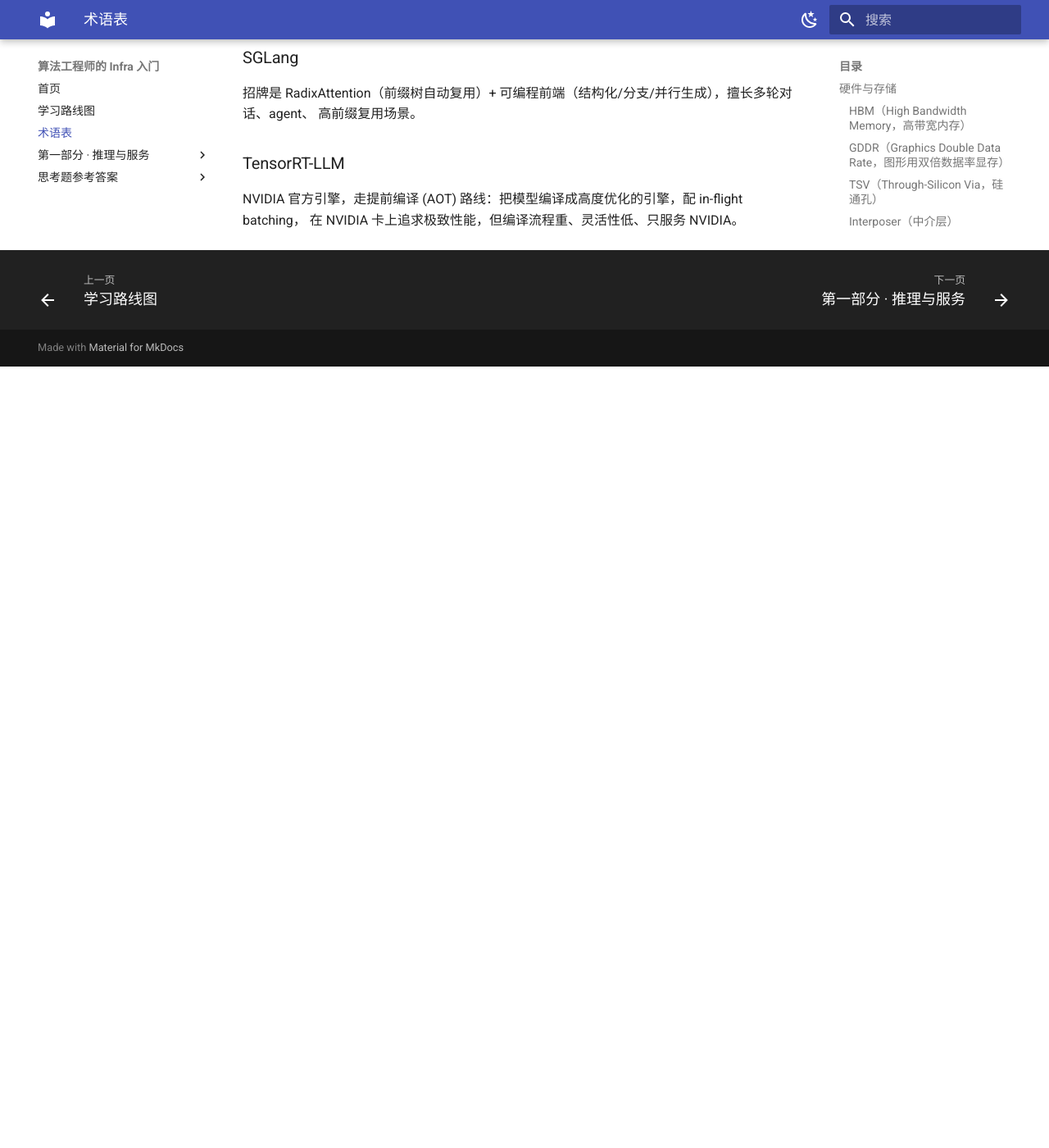
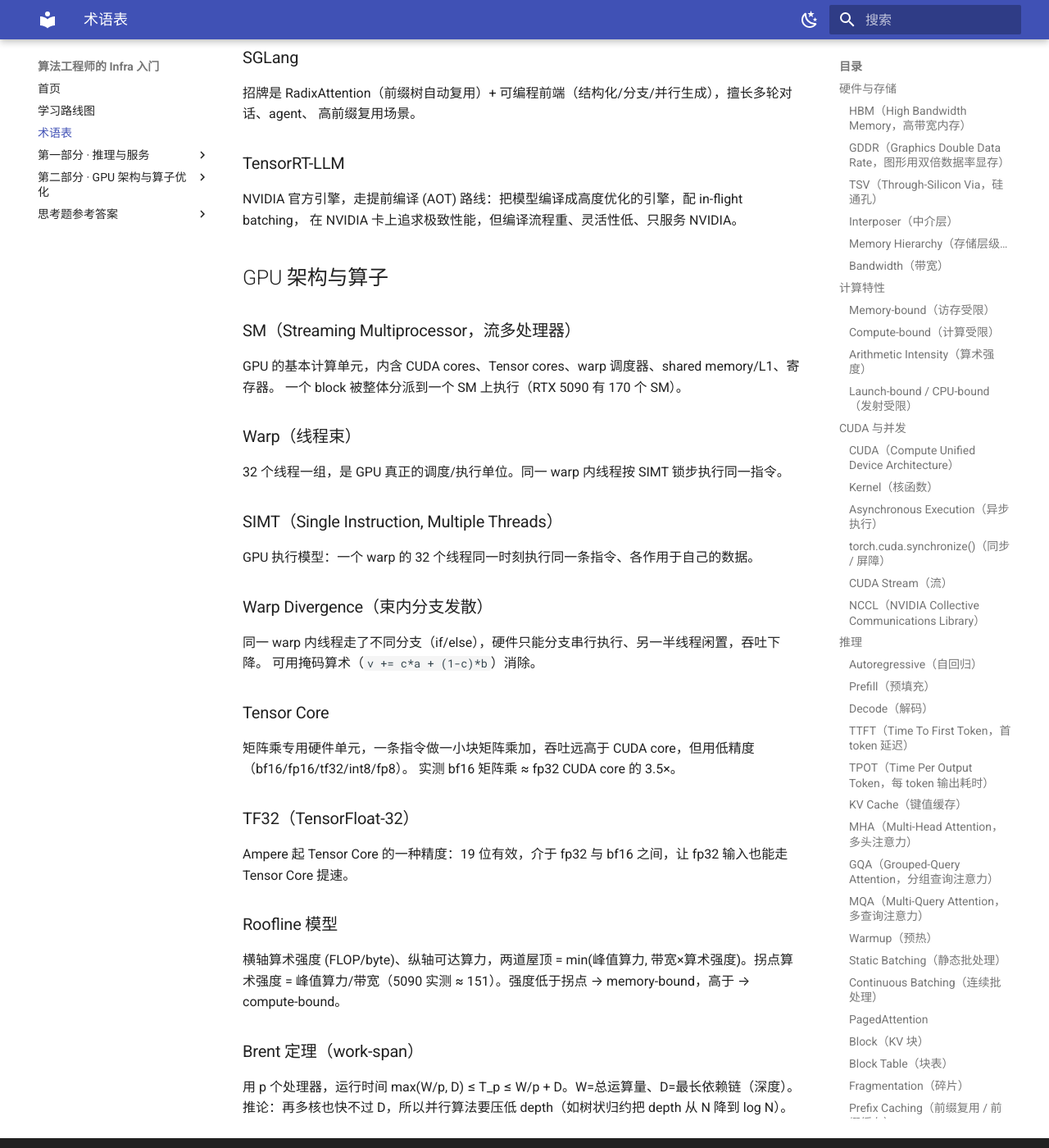
Before and after one commit to H-Jett/InfraLearning, an MkDocs documentation site: the page built from docs/glossary.md, in a window 1280 px wide and 1400 px high, scrolled down 7087 px. Shown: the whole window at 82% size. Built offline with MkDocs 1.6.1 and Material for MkDocs 9.7.7, drawn with Linux system fonts in a browser that asks for light colours; before the commit the page ends 7534 px from its top, so only the background shows below that.

Commit message:
第二部分开篇+第10章 GPU架构:SM/warp/SIMT/Tensor Core(bf16 3.5x实测)/roofline(拐点151)/Brent定理+答案册/术语
Co-Authored-By: Claude Opus 4.8 (1M context) <noreply@anthropic.com>

````diff
--- /dev/null
+++ b/docs/chapters/02-gpu-kernels/00-intro.md
@@ -0,0 +1,31 @@
+# 第二部分 · GPU 架构与算子优化
+
+> 本部分导读。★ 这是你的核心目标之一：**优化算子 (kernel)**。
+
+## 这一部分讲什么
+
+第一部分我们学会了"用"推理引擎。但引擎的速度，归根到底来自它底下一个个**算子 (kernel)** 跑得够快。
+这一部分带你**下钻到硬件和 kernel 层**：GPU 到底怎么执行、怎么读一个 kernel、怎么写一个 kernel、
+怎么把它优化到接近硬件极限。
+
+## 为什么算法工程师也要懂这一层
+
+- **看懂**：FlashAttention、PagedAttention 这些"魔法"，本质都是 kernel 层的优化，懂了才不神秘；
+- **会调**：训练/推理卡住时，能用 profiler 定位到是哪个 kernel、卡在算力还是带宽；
+- **能写**：需要的算子框架没有、或不够快时，能自己用 Triton/CUDA 写一个融合算子（这正是第六部分实战）。
+
+## 章节地图
+
+- **第 10 章**：GPU 架构（SM/warp/Tensor Core/roofline/Brent's Theorem）——硬件地基。
+- **第 11–13 章**：CUDA 编程模型、性能分析 (Nsight)、算子优化基本功（访存合并、bank conflict、
+  向量化、register spill、warp divergence）。
+- **第 14–15 章**：**手撕经典 kernel**——reduction/softmax/layernorm/elementwise（①），
+  sgemm/transpose/scan/stream-compaction/top-k（②）。
+- **第 16–17 章**：Triton 实战、**手撕 FlashAttention**。
+- **第 18–19 章**：低精度算子 (INT8/FP8 GEMM)、Nvidia 现代 kernel 栈 (TMA/CUTLASS/CuTe)。
+
+## 学习方式
+
+比第一部分更"硬核"、更贴近底层，但仍是「概念 → 思考题 → 真机代码」。需要 GPU；会真的写和跑 kernel。
+
+准备好了就从[第 10 章](10-gpu-arch.md)开始。
--- /dev/null
+++ b/docs/chapters/02-gpu-kernels/10-gpu-arch.md
@@ -0,0 +1,234 @@
+# 第 10 章 GPU 架构深入
+
+> 本章目标：搞清 GPU 怎么组织和执行计算（SM / warp / SIMT / Tensor Core），把第 1 章的
+> memory/compute-bound 升级成定量的 **roofline** 模型，并用 **Brent 定理**理解并行加速的上限。
+> 数据在 RTX 5090 上实测。
+
+## 10.1 GPU vs CPU：吞吐 vs 延迟
+
+- **CPU**：少数几个很强的核，深流水线、大缓存、复杂分支预测——为**降低单个任务的延迟**而生。
+- **GPU**：成千上万个简单核，弱单核但极多、极宽——为**最大化总吞吐**而生：靠海量线程并行，
+  用"切换到别的线程"来掩盖访存延迟。
+
+所以 GPU 的思维是：**别怕延迟，用足够多的并行把它藏起来**。这也是它适合大规模张量计算的原因。
+
+## 10.2 执行层级：GPU → SM → warp → thread
+
+```
+GPU
+ └─ SM（Streaming Multiprocessor，流多处理器；RTX 5090 有 170 个）
+     ├─ 若干 warp 调度器、CUDA cores、Tensor cores
+     ├─ shared memory / L1（片上，快）
+     └─ 寄存器堆
+```
+
+软件侧你写的是 **grid → block → thread**：
+
+- 一个 **block（线程块）** 被整体分派到**一个 SM** 上执行；
+- block 里的线程按 **32 个一组**切成 **warp（线程束）**；
+- **warp 是 GPU 真正的调度/执行单位**。
+
+## 10.3 SIMT 与 warp divergence
+
+GPU 的执行模型叫 **SIMT (Single Instruction, Multiple Threads)**：**一个 warp 里的 32 个线程，
+在同一时刻执行同一条指令**（各自作用在自己的数据上），像 32 条锁步前进的车。
+
+问题来了——**warp divergence（束内分支发散）**：
+
+```c
+if (cond) { A(); }   // warp 里一部分线程 cond 为真
+else      { B(); }   // 另一部分为假
+```
+
+同一个 warp 里既有走 A 又有走 B 的线程，但硬件一次只能发一条指令。于是它**先让走 A 的线程执行、
+走 B 的线程闲置（masked off），再反过来**——两个分支**串行**跑，warp 的有效吞吐直接减半。
+
+> 优化启示：**让同一 warp 内的线程尽量走同一条路**。第 14 章会用"用掩码算术代替分支"的技巧消除它，
+> 例如 `v += cond*a + (1-cond)*b`。
+
+## 10.4 Tensor Core：矩阵乘的专用单元
+
+普通 **CUDA core** 一次做一个标量乘加。**Tensor Core** 是专门的硬件单元，**一条指令做一小块矩阵的
+乘加**（如 16×16），吞吐远高于 CUDA core——但只服务矩阵乘那类运算，且用低精度（bf16/fp16/tf32/int8/fp8）。
+
+RTX 5090 实测同一个 8192³ 矩阵乘：
+
+| 精度 / 单元 | TFLOPS | 相对 fp32 |
+|------------|-------:|---------:|
+| fp32（CUDA core） | 67.2  | 1.0× |
+| TF32（Tensor Core） | 113.6 | 1.7× |
+| bf16（Tensor Core） | 236.7 | **3.5×** |
+
+**同样的矩阵乘，换到 Tensor Core + 低精度，快 3.5 倍。** 这就是为什么训练/推理都往 bf16/fp8 上走，
+也是第 18 章低精度算子的硬件基础。
+
+## 10.5 Roofline 模型：memory/compute-bound 的定量版
+
+第 1 章我们定性说过 memory-bound / compute-bound。**Roofline** 把它画成一张图：
+
+- 横轴：**算术强度**（arithmetic intensity，FLOP/byte）；
+- 纵轴：**能达到的算力**（FLOP/s）；
+- 两道"屋顶"：水平线 = **峰值算力**；斜线 = **带宽 × 算术强度**。
+- 实际能达到的 = `min(峰值算力, 带宽 × 算术强度)`。
+
+两道屋顶的交点叫 **ridge point（拐点）**：
+
+> **拐点算术强度 = 峰值算力 ÷ 带宽**
+
+RTX 5090 实测：峰值 bf16 ≈ 236 TFLOPS，带宽 ≈ 1570 GB/s → **拐点 ≈ 151 FLOP/byte**。
+
+- 算术强度 **< 151** → 落在斜线上 → **memory-bound**（如 decode，强度 ≈ 1，远在左边）；
+- 算术强度 **> 151** → 落在水平线上 → **compute-bound**（如大矩阵乘）。
+
+**这就是第 1 章判据的定量版本**：不再是"感觉卡在搬数据"，而是算出算术强度，和拐点比大小。
+
+## 10.6 Brent 定理：并行加速的上限
+
+写并行 kernel（尤其 reduction/scan）前要懂一个基本极限。定义：
+
+- **Work（W）**：总运算量（串行做要多少步）；
+- **Span / Depth（D）**：最长依赖链（哪怕无限多核，也必须一步步走完的那条链）。
+
+**Brent 定理**：用 p 个处理器，运行时间 T_p 满足
+
+> **max(W/p, D) ≤ T_p ≤ W/p + D**
+
+两个推论：
+
+1. **再多核也快不过 D**：加速的下限被最长依赖链锁死；
+2. 所以并行算法要**尽量压低 D**。
+
+例子：对 N 个数求和。
+
+- **顺序累加**：W = N-1，但依赖链 D = N-1（每步依赖上一步）→ 再多核也是 O(N)；
+- **树状归约**：两两相加、层层折半，W 还是 N-1，但 D = log₂N → 给足够核，O(log N)。
+
+**同样的 work，树状把 depth 从 N 压到 log N，这才是并行的关键。** 第 14 章手撕 reduction 就是在实践这一点。
+
+## 10.7 思考题
+
+1. 实测里 bf16 矩阵乘比 fp32 快 3.5×，主要是靠什么？（两个原因）
+2. 某个运算的算术强度是 10 FLOP/byte，在这块 5090（拐点 ≈ 151）上是 memory-bound 还是 compute-bound？
+   要给它提速，该从"提高算力"还是"减少访存 / 提高算术强度"入手？
+3. （Brent）对 N 个数求和，顺序累加的依赖链长 N-1，树状归约只有 log₂N。给足够多核，哪个更快？
+   这说明并行加速的上限主要由 work 还是 depth 决定？
+
+> 📖 **参考答案**（想清楚再看）：[Q1](../../qa/10-gpu-arch-qa.md#q1) · [Q2](../../qa/10-gpu-arch-qa.md#q2) · [Q3](../../qa/10-gpu-arch-qa.md#q3)
+
+## 10.8 延伸阅读
+
+- 第 11 章 CUDA 编程模型：把 grid/block/thread、shared memory 落到代码。
+- 第 14 章 手撕 reduction：Brent 定理的直接实践。
+- 补充 A（第一部分）：GPU 存储层级与 HBM——本章 SM/寄存器/shared memory 的存储侧背景。
+
+## 10.9 附录：本章练习代码
+
+由 `scripts/sync_code.py` 从源码自动同步。源码：`exercises/02-gpu-kernels/10_gpu_arch_roofline.py`。
+
+<!-- CODE:exercises/02-gpu-kernels/10_gpu_arch_roofline.py START -->
+```python
+#!/usr/bin/env python
+# -*- coding: utf-8 -*-
+"""
+第 10 章练习：探测 GPU 架构，实测峰值算力 / 显存带宽，算出 roofline 拐点。
+
+三件事：
+  A) 打印这块卡的硬件参数（SM 数、显存等）。
+  B) 峰值算力：同一个大矩阵乘，分别用 fp32(CUDA core) / TF32 / bf16(Tensor Core)，
+     实测 TFLOPS —— 亲眼看见 Tensor Core 比普通 CUDA core 快多少。
+  C) 显存带宽：大张量逐元素相加，实测 GB/s。
+  由 B、C 算出 roofline 拐点（临界算术强度 = 峰值算力 / 带宽），呼应第 1 章 memory/compute-bound。
+
+绝对路径：
+  /volume/data/hjiang02/workspace/infra-learning/exercises/02-gpu-kernels/10_gpu_arch_roofline.py
+"""
+
+import time
+import torch
+
+DEVICE = "cuda:0"
+
+
+def sync():
+    torch.cuda.synchronize()
+
+
+def timed(fn, warmup=3, repeat=10):
+    for _ in range(warmup):
+        fn()
+    sync(); t0 = time.perf_counter()
+    for _ in range(repeat):
+        fn()
+    sync()
+    return (time.perf_counter() - t0) / repeat
+
+
+def main():
+    p = torch.cuda.get_device_properties(DEVICE)
+    print("=" * 60)
+    print("A) GPU 硬件参数")
+    print("=" * 60)
+    print(f"名称                : {p.name}")
+    print(f"SM 数 (multi_processor_count) : {p.multi_processor_count}")
+    print(f"显存                : {p.total_memory/2**30:.1f} GiB")
+    print(f"算力架构 (compute cap)        : {p.major}.{p.minor}")
+
+    # ---------- B) 峰值算力：fp32 vs TF32 vs bf16 ----------
+    print("\n" + "=" * 60)
+    print("B) 峰值算力：大矩阵乘 (N=8192)，不同精度实测 TFLOPS")
+    print("=" * 60)
+    N = 8192
+    flops = 2 * N ** 3  # 一次 N×N×N matmul 的浮点运算数
+    a32 = torch.randn(N, N, device=DEVICE, dtype=torch.float32)
+    b32 = torch.randn(N, N, device=DEVICE, dtype=torch.float32)
+    a16 = a32.to(torch.bfloat16); b16 = b32.to(torch.bfloat16)
+
+    # fp32：关掉 TF32，走真正的 FP32 CUDA core
+    torch.backends.cuda.matmul.allow_tf32 = False
+    t = timed(lambda: torch.mm(a32, b32))
+    print(f"fp32  (CUDA core)   : {flops/t/1e12:>7.1f} TFLOPS   ({t*1e3:.1f} ms)")
+
+    # TF32：开 TF32，fp32 输入走 Tensor Core 的 TF32 通路
+    torch.backends.cuda.matmul.allow_tf32 = True
+    t = timed(lambda: torch.mm(a32, b32))
+    print(f"TF32  (Tensor Core) : {flops/t/1e12:>7.1f} TFLOPS   ({t*1e3:.1f} ms)")
+
+    # bf16：走 Tensor Core
+    t = timed(lambda: torch.mm(a16, b16))
+    bf16_tflops = flops / t / 1e12
+    print(f"bf16  (Tensor Core) : {bf16_tflops:>7.1f} TFLOPS   ({t*1e3:.1f} ms)")
+
+    # ---------- C) 显存带宽 ----------
+    print("\n" + "=" * 60)
+    print("C) 显存带宽：大张量逐元素相加 (c = a + b)")
+    print("=" * 60)
+    M = 1 << 26  # 64M 个 float32
+    x = torch.randn(M, device=DEVICE)
+    y = torch.randn(M, device=DEVICE)
+    t = timed(lambda: torch.add(x, y))
+    bytes_moved = 3 * M * 4  # 读 a、读 b、写 c，各 4 字节
+    bw = bytes_moved / t / 1e12  # TB/s
+    print(f"实测带宽            : {bw*1e3:>7.0f} GB/s   ({t*1e3:.2f} ms)")
+
+    # ---------- roofline 拐点 ----------
+    print("\n" + "=" * 60)
+    print("Roofline 拐点（临界算术强度）")
+    print("=" * 60)
+    ridge = bf16_tflops * 1e12 / (bw * 1e12)  # FLOP/byte
+    print(f"临界算术强度 = 峰值算力 / 带宽 ≈ {ridge:.0f} FLOP/byte")
+    print(f"→ 算术强度 < {ridge:.0f}：memory-bound（如 decode，强度≈1）")
+    print(f"→ 算术强度 > {ridge:.0f}：compute-bound（如大矩阵乘 prefill）")
+    print("这就是第 1 章 memory/compute-bound 判据的定量版本。")
+
+
+if __name__ == "__main__":
+    main()
+```
+<!-- CODE:exercises/02-gpu-kernels/10_gpu_arch_roofline.py END -->
+
+---
+
+[^sm]: SM (Streaming Multiprocessor)：GPU 的基本计算单元。详见[术语表](../../glossary.md#sm)。
+[^warp]: Warp（线程束）：32 个线程一组，GPU 的调度执行单位。详见[术语表](../../glossary.md#warp)。
+[^tc]: Tensor Core：矩阵乘专用硬件单元。详见[术语表](../../glossary.md#tensor-core)。
+[^roofline]: Roofline：用算术强度判断 memory/compute-bound 的模型。详见[术语表](../../glossary.md#roofline)。
--- a/docs/glossary.md
+++ b/docs/glossary.md
@@ -247,3 +247,42 @@ PagedAttention 的发源地。Python 为主、易扩展、生态最大、兼容
 ### TensorRT-LLM
 NVIDIA 官方引擎，走提前编译 (AOT) 路线：把模型编译成高度优化的引擎，配 in-flight batching，
 在 NVIDIA 卡上追求极致性能，但编译流程重、灵活性低、只服务 NVIDIA。
+
+## GPU 架构与算子
+
+<a id="sm"></a>
+### SM（Streaming Multiprocessor，流多处理器）
+GPU 的基本计算单元，内含 CUDA cores、Tensor cores、warp 调度器、shared memory/L1、寄存器。
+一个 block 被整体分派到一个 SM 上执行（RTX 5090 有 170 个 SM）。
+
+<a id="warp"></a>
+### Warp（线程束）
+32 个线程一组，是 GPU 真正的调度/执行单位。同一 warp 内线程按 SIMT 锁步执行同一指令。
+
+<a id="simt"></a>
+### SIMT（Single Instruction, Multiple Threads）
+GPU 执行模型：一个 warp 的 32 个线程同一时刻执行同一条指令、各作用于自己的数据。
+
+<a id="warp-divergence"></a>
+### Warp Divergence（束内分支发散）
+同一 warp 内线程走了不同分支（if/else），硬件只能分支串行执行、另一半线程闲置，吞吐下降。
+可用掩码算术（`v += c*a + (1-c)*b`）消除。
+
+<a id="tensor-core"></a>
+### Tensor Core
+矩阵乘专用硬件单元，一条指令做一小块矩阵乘加，吞吐远高于 CUDA core，但用低精度（bf16/fp16/tf32/int8/fp8）。
+实测 bf16 矩阵乘 ≈ fp32 CUDA core 的 3.5×。
+
+<a id="tf32"></a>
+### TF32（TensorFloat-32）
+Ampere 起 Tensor Core 的一种精度：19 位有效，介于 fp32 与 bf16 之间，让 fp32 输入也能走 Tensor Core 提速。
+
+<a id="roofline"></a>
+### Roofline 模型
+横轴算术强度 (FLOP/byte)、纵轴可达算力，两道屋顶 = min(峰值算力, 带宽×算术强度)。拐点算术强度 =
+峰值算力/带宽（5090 实测 ≈ 151）。强度低于拐点 → memory-bound，高于 → compute-bound。
+
+<a id="brent"></a>
+### Brent 定理（work-span）
+用 p 个处理器，运行时间 max(W/p, D) ≤ T_p ≤ W/p + D。W=总运算量、D=最长依赖链（深度）。
+推论：再多核也快不过 D，所以并行算法要压低 depth（如树状归约把 depth 从 N 降到 log N）。
--- /dev/null
+++ b/docs/qa/10-gpu-arch-qa.md
@@ -0,0 +1,44 @@
+# 第 10 章 · 思考题参考答案
+
+> 只记录问题与参考答案。对应正文《第 10 章 10.7 思考题》。
+
+<a id="q1"></a>
+
+## 1. bf16 矩阵乘比 fp32 快 3.5×，靠什么？
+
+**参考答案**：两个原因叠加：
+
+1. **用了 Tensor Core**：bf16 矩阵乘走的是专门的矩阵乘单元（一条指令做一小块矩阵乘加），
+   吞吐远高于普通 CUDA core 的标量乘加；fp32（关 TF32）只能用 CUDA core。
+2. **精度更低、字节更少**：bf16 是 2 字节 vs fp32 的 4 字节，搬运和存储都减半，对带宽也更友好。
+
+主因是 Tensor Core，其次是低精度。（实测 fp32 67 → TF32 114 → bf16 237 TFLOPS，能看出"上 Tensor Core"
+和"再降精度"各贡献一段提速。）
+
+<a id="q2"></a>
+
+## 2. 算术强度 10 FLOP/byte，在拐点 ≈151 的 5090 上是哪种 bound？怎么提速？
+
+**参考答案**：10 < 151 → **memory-bound**（远在拐点左侧，卡在带宽）。
+
+提速方向：**不是"提高算力"**（算力本来就没用满），而是**减少访存 / 提高算术强度**：
+
+- **算子融合 (fusion)**：把多个逐元素算子合并成一个 kernel，中间结果不落显存，一次读写算更多 →
+  算术强度上升、访存下降；
+- 减少要搬的字节（如低精度）；
+- 提高数据复用（tiling，把数据留在 shared memory 里多次用）。
+
+把算术强度推过拐点，才轮到算力成为瓶颈。这也是第 13、14 章算子优化的核心手段。
+
+<a id="q3"></a>
+
+## 3. （Brent）顺序累加 vs 树状归约，谁更快？加速上限由 work 还是 depth 决定？
+
+**参考答案**：给足够多核，**树状归约更快**。
+
+- 顺序累加：work W=N-1，但**依赖链 depth D=N-1**（每步依赖上一步的结果），再多核也得一步步走 → O(N)；
+- 树状归约：两两相加、层层折半，work 还是 ~N，但 **depth D=log₂N** → 给足够核可达 O(log N)。
+
+由 Brent 定理 `T_p ≥ max(W/p, D)`：当核足够多、W/p 很小时，运行时间被 **depth D** 锁死。所以**并行加速
+的上限主要由 depth（最长依赖链）决定，而不是 work**。写并行 kernel 的关键就是**压低 depth**——
+这正是第 14 章手撕 reduction 要做的事。
--- a/mkdocs.yml
+++ b/mkdocs.yml
@@ -62,6 +62,9 @@ nav:
       - 第 8 章 · 服务指标与压测: chapters/01-inference/08-serving-metrics.md
       - 第 9 章 · 推理引擎全景: chapters/01-inference/09-engines.md
       - 第一部分小结（速查）: chapters/01-inference/summary.md
+  - 第二部分 · GPU 架构与算子优化:
+      - chapters/02-gpu-kernels/00-intro.md
+      - 第 10 章 · GPU 架构深入: chapters/02-gpu-kernels/10-gpu-arch.md
   - 思考题参考答案:
       - 第 1 章: qa/01-prefill-decode-qa.md
       - 第 2 章: qa/02-kv-cache-qa.md
@@ -72,3 +75,4 @@ nav:
       - 第 7 章: qa/07-speculative-decoding-qa.md
       - 第 8 章: qa/08-serving-metrics-qa.md
       - 第 9 章: qa/09-engines-qa.md
+      - 第 10 章: qa/10-gpu-arch-qa.md
````
Also changed, not shown: docs/index.md (+3 -1 lines), docs/roadmap.md (+2 -2 lines), 1 other file.
